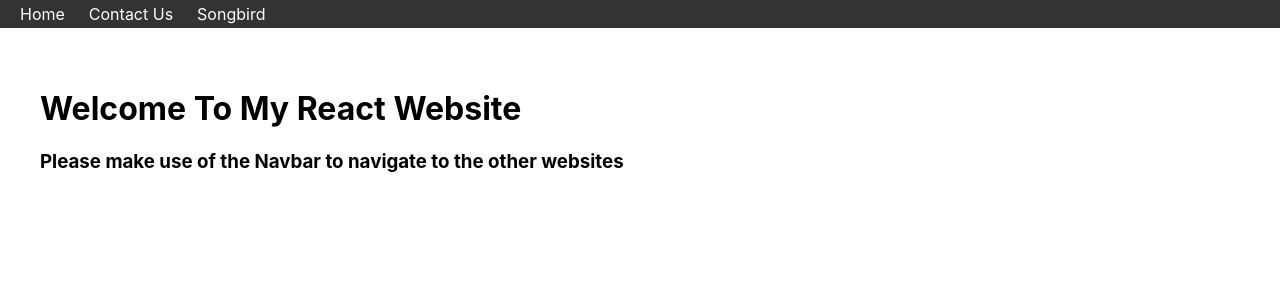
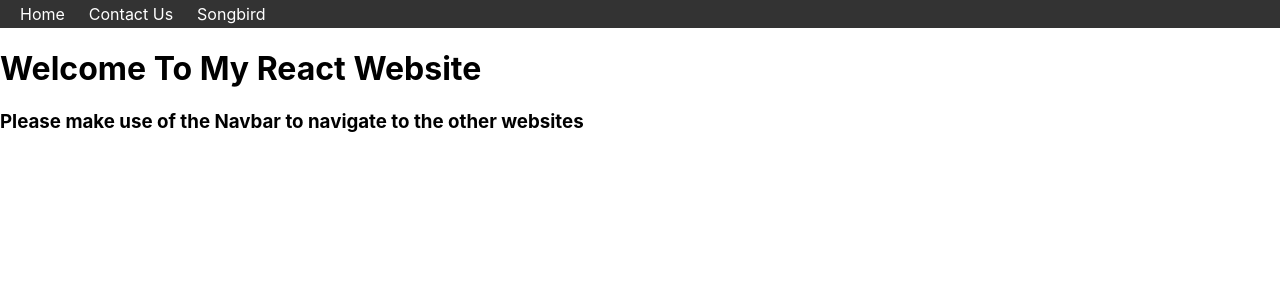
Before and after one commit to Kestrel86/CS2250_Songbird, a React (Create React App) app: page / in a window 1280 px wide. Shown: the top 300 px of the page. Built offline with nearby package versions, Linux system fonts and the light colour scheme.

Commit message:
tagged files for removal

```diff
--- a/src/App.css
+++ b/src/App.css
@@ -1,3 +1,5 @@
+/* holds no use as it was for Contact.js */
+
 .App {
   text-align: center;
 }
--- a/src/components/Context.js
+++ b/src/components/Context.js
@@ -3,3 +3,5 @@ import { createContext } from "react";
 const Context = createContext(undefined);
 
 export default Context;
+
+// may not be necessary
--- a/src/components/Header.js
+++ b/src/components/Header.js
@@ -25,3 +25,5 @@ export default function Header() {
     </nav>
   );
 }
+
+// this file may not be necessary anymore
--- a/src/components/Router.js
+++ b/src/components/Router.js
@@ -1,4 +1,4 @@
-import Header from "./Header";
+// import Header from "./Header";
 import Navbar from "./Navbar";
 import Home from "../pages/Home";
 import Contact from "../pages/Contact";
@@ -10,9 +10,9 @@ export default function Router() {
     return (
       <>
         <Navbar />
-        <div className="content">
+        <main>
           <Outlet />
-        </div>
+        </main>
       </>
     );
   };
@@ -24,7 +24,7 @@ export default function Router() {
           <Route path="/" element={<Layout />}>
             <Route path="/" element={<Home />} />
             <Route path="contact-us" element={<Contact />} />
-            {<Route path="Songbird" element={<Songbird />} />}
+            <Route path="Songbird" element={<Songbird />} />
           </Route>
         </Routes>
       </BrowserRouter>
--- a/src/pages/Contact.js
+++ b/src/pages/Contact.js
@@ -1,5 +1,6 @@
 import { useState, useEffect } from "react";
 import axios from "axios";
+import "../assets/css/contact.css";
 
 function Contact() {
   const [email, setEmail] = useState("");
```
Also changed, not shown: src/App.js (+9 -5 lines).
